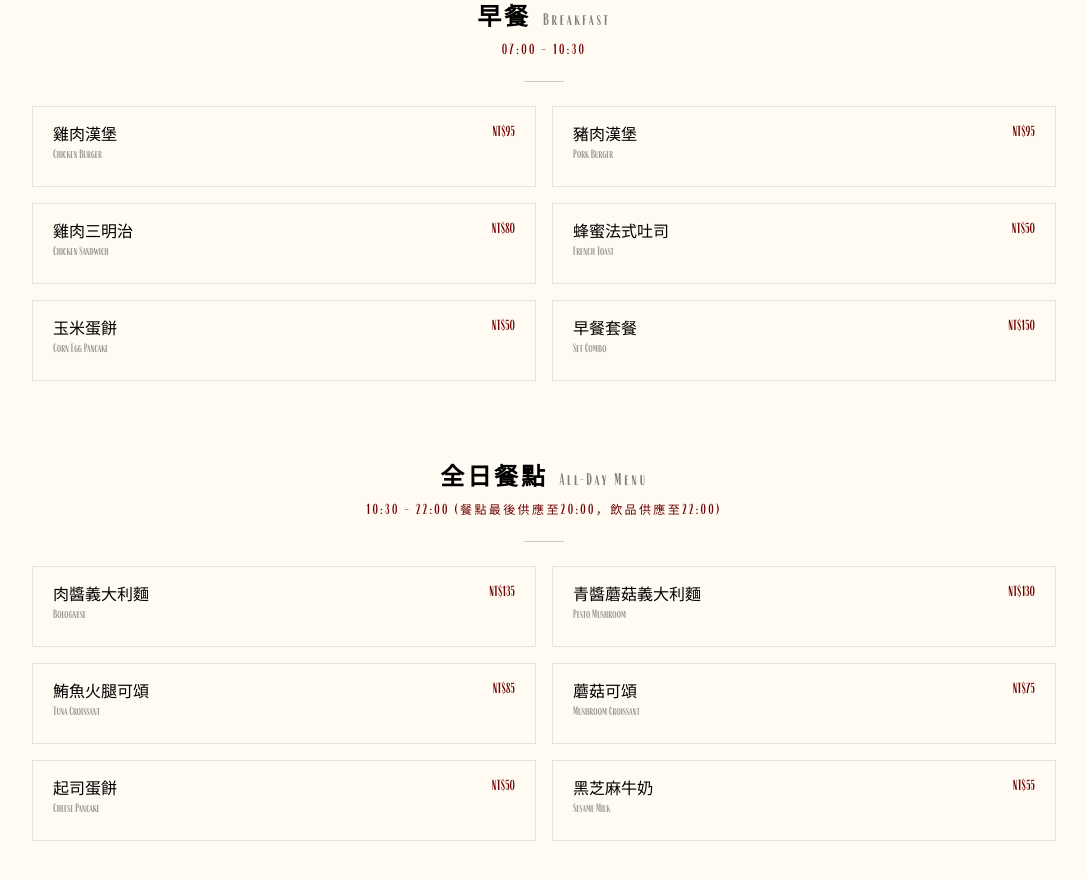
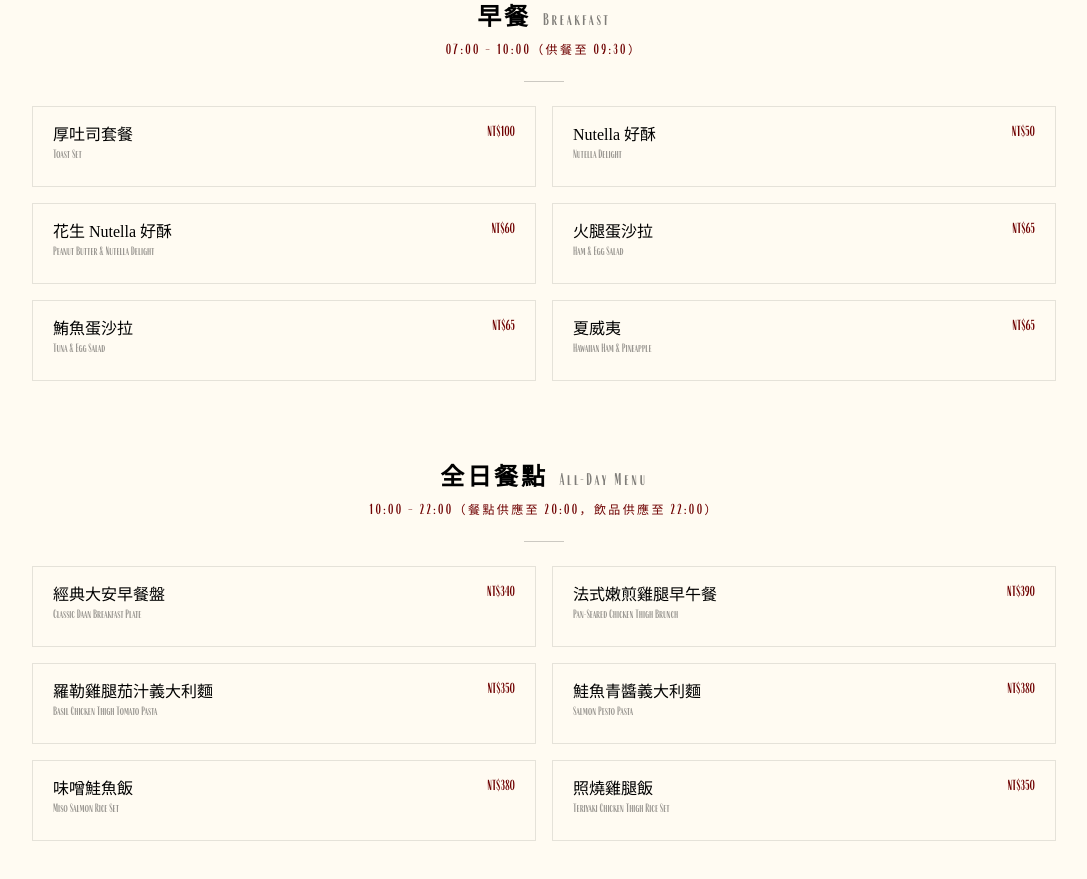
Before and after one commit to k-324/jour-nuit, a Next.js app: page / in a window 1280 px wide. Shown: the part 1060-1939 px from the top of the page, without its empty margins (96-1183 px from the left). Built offline with nearby package versions, Linux system fonts and the light colour scheme; a web font is replaced by a local one.

Commit message:
Update content

```diff
--- a/components/MenuHighlights.tsx
+++ b/components/MenuHighlights.tsx
@@ -8,33 +8,31 @@ export default function MenuHighlights() {
   {
     titleZh: "早餐",
     titleEn: "Breakfast",
-      time: "07:00 – 10:30",
+    time: "07:00 – 10:00（供餐至 09:30）",
     href: "/menu#breakfast",
     items: [
-        { zh: "雞肉漢堡", en: "Chicken Burger", price: "NT$95", desc: "雞肉、生菜、蛋、番茄與美乃滋" },
-        { zh: "豬肉漢堡", en: "Pork Burger", price: "NT$95", desc: "經典早餐漢堡組合" },
-        { zh: "雞肉三明治", en: "Chicken Sandwich", price: "NT$80", desc: "白吐司、雞肉與蛋" },
-        { zh: "蜂蜜法式吐司", en: "French Toast", price: "NT$50", desc: "香甜早餐選擇" },
-        { zh: "玉米蛋餅", en: "Corn Egg Pancake", price: "NT$50", desc: "台式經典蛋餅" },
-        { zh: "早餐套餐", en: "Set Combo", price: "NT$150", desc: "含飲品完整組合" },
+      { zh: "厚吐司套餐", en: "Toast Set", price: "NT$100", desc: "11:00 前點飲品即贈厚吐司套餐" },
+      { zh: "Nutella 好酥", en: "Nutella Delight", price: "NT$50", desc: "香甜酥脆的熱壓吐司" },
+      { zh: "花生 Nutella 好酥", en: "Peanut Butter & Nutella Delight", price: "NT$60", desc: "花生醬與 Nutella 的濃郁組合" },
+      { zh: "火腿蛋沙拉", en: "Ham & Egg Salad", price: "NT$65", desc: "鹹香火腿搭配蛋沙拉" },
+      { zh: "鮪魚蛋沙拉", en: "Tuna & Egg Salad", price: "NT$65", desc: "鮪魚與蛋沙拉的經典口味" },
+      { zh: "夏威夷", en: "Hawaiian Ham & Pineapple", price: "NT$65", desc: "火腿與鳳梨的清爽風味" },
     ],
   },
   {
     titleZh: "全日餐點",
     titleEn: "All-Day Menu",
-      time: "10:30 – 22:00 (餐點最後供應至20:00，飲品供應至22:00)",
+    time: "10:00 – 22:00（餐點供應至 20:00，飲品供應至 22:00）",
     href: "/menu#lunch",
     items: [
-        { zh: "肉醬義大利麵", en: "Bolognese", price: "NT$135", desc: "經典紅醬風味" },
-        { zh: "青醬蘑菇義大利麵", en: "Pesto Mushroom", price: "NT$130", desc: "香氣濃郁青醬" },
-        { zh: "鮪魚火腿可頌", en: "Tuna Croissant", price: "NT$85", desc: "酥脆可頌搭配餡料" },
-        { zh: "蘑菇可頌", en: "Mushroom Croissant", price: "NT$75", desc: "清爽輕食選擇" },
-        { zh: "起司蛋餅", en: "Cheese Pancake", price: "NT$50", desc: "濃郁起司" },
-        { zh: "黑芝麻牛奶", en: "Sesame Milk", price: "NT$55", desc: "冰熱皆可" },
+      { zh: "經典大安早餐盤", en: "Classic Daan Breakfast Plate", price: "NT$340", desc: "豐盛早午餐盤" },
+      { zh: "法式嫩煎雞腿早午餐", en: "Pan-Seared Chicken Thigh Brunch", price: "NT$390", desc: "嫩煎雞腿搭配早午餐配菜" },
+      { zh: "羅勒雞腿茄汁義大利麵", en: "Basil Chicken Thigh Tomato Pasta", price: "NT$350", desc: "香氣濃郁的羅勒茄汁風味" },
+      { zh: "鮭魚青醬義大利麵", en: "Salmon Pesto Pasta", price: "NT$380", desc: "鮭魚搭配青醬義大利麵" },
+      { zh: "味噌鮭魚飯", en: "Miso Salmon Rice Set", price: "NT$380", desc: "附配菜與湯品，依季節食材調整" },
+      { zh: "照燒雞腿飯", en: "Teriyaki Chicken Thigh Rice Set", price: "NT$350", desc: "經典照燒風味定食" },
     ],
   },
-
-
 ];
 
   return (
```
Lines whose indentation alone changed are shown as unchanged.
